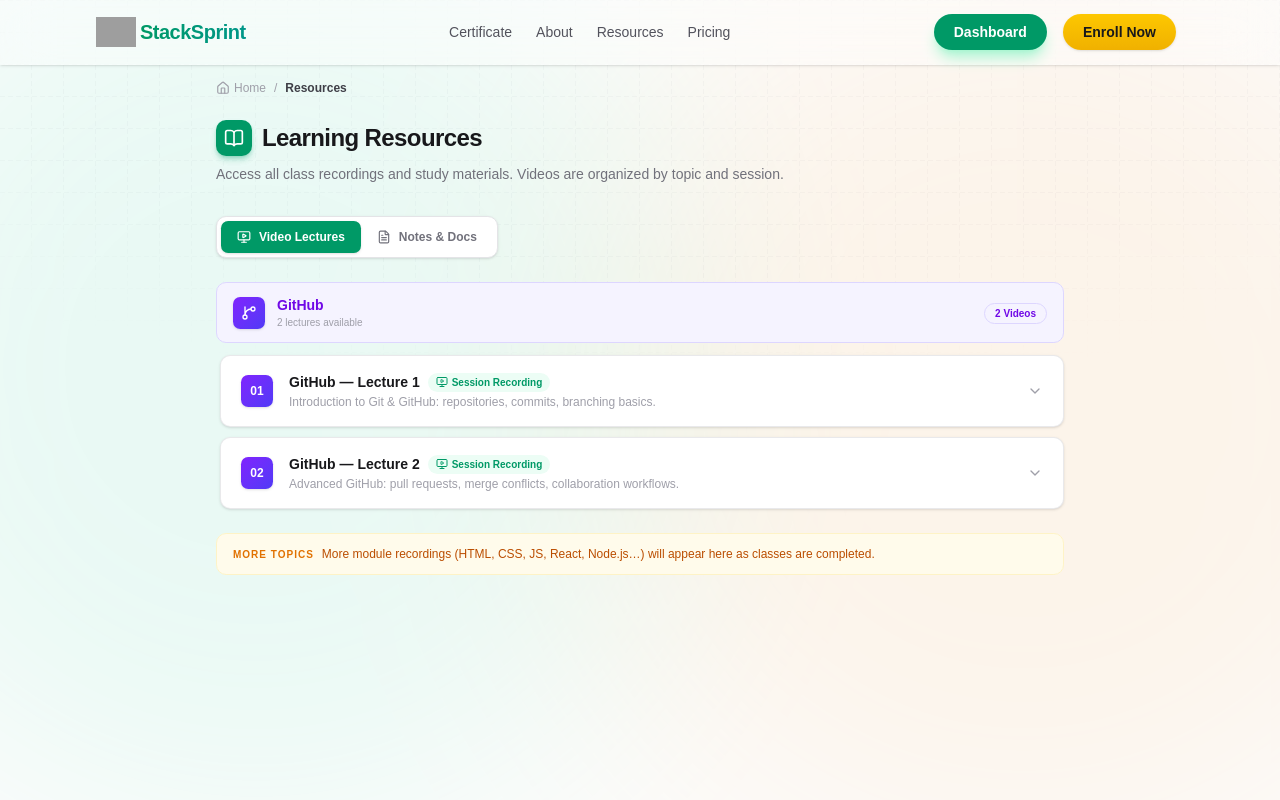
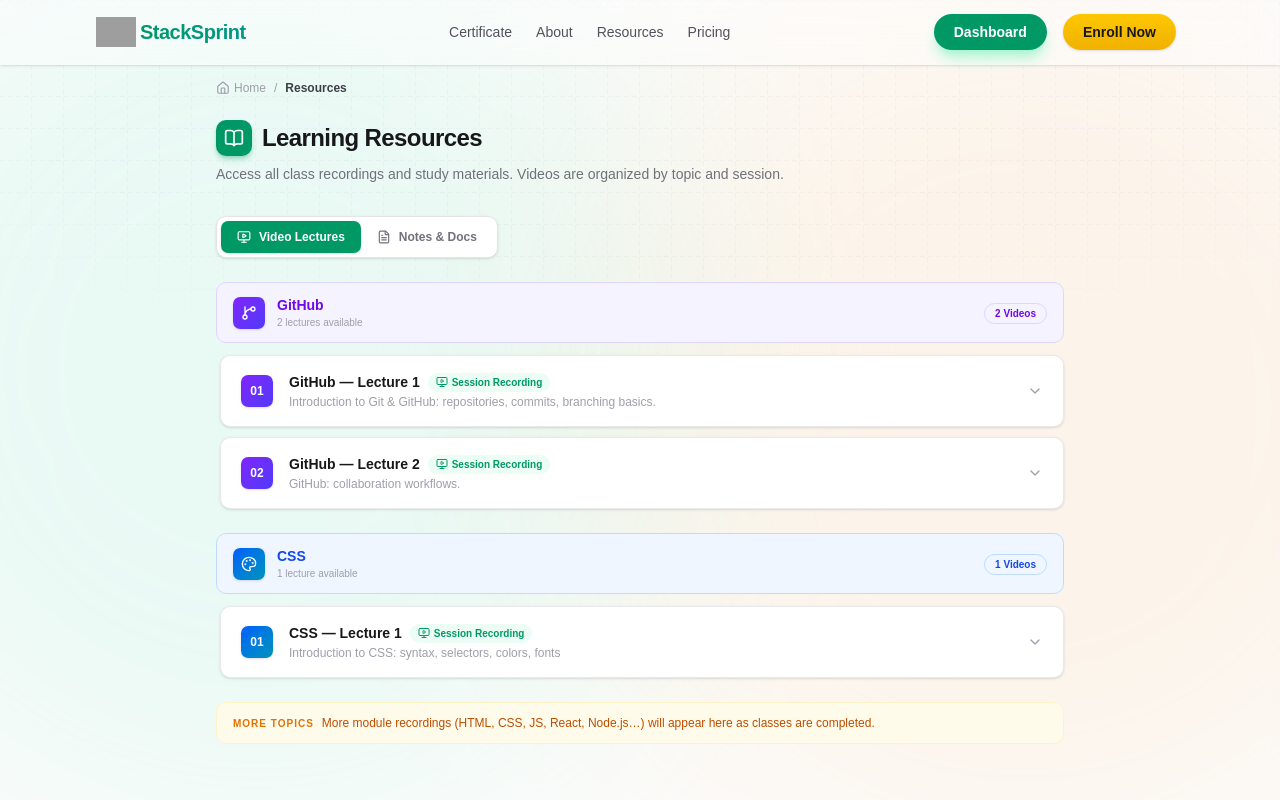
Before and after one commit to Biswa-source45/StackSprint-Bootcamp, a React (Vite) app: page /resources in a window 1280 px wide. Shown: the top 800 px of the page. Built offline with nearby package versions, Linux system fonts and the light colour scheme; no server answers; the database is empty; sample sign-in values are in the browser's storage; grey boxes are pictures that could not be loaded.

Commit message:
added new resources

```diff
--- a/src/pages/Resources.jsx
+++ b/src/pages/Resources.jsx
@@ -9,7 +9,8 @@ import {
   MonitorPlay,
   Home,
   Loader2,
-  CheckCircle2
+  CheckCircle2,
+  Palette
 } from 'lucide-react';
 
 
@@ -34,9 +35,27 @@ const CURRICULUM = [
       {
         id: 'gh-lec-2',
         title: 'GitHub — Lecture 2',
-        description: 'Advanced GitHub: pull requests, merge conflicts, collaboration workflows.',
+        description: 'GitHub: collaboration workflows.',
         duration: 'Session Recording',
         embedUrl: 'https://drive.google.com/file/d/1POPfBVwsb82jStx3y439nKv0DLe6SiwS/preview'
+      }
+    ]
+  },
+  {
+    id: 'css',
+    topic: 'CSS',
+    icon: Palette,
+    color: 'from-blue-600 to-cyan-600',
+    bgLight: 'bg-blue-50',
+    textColor: 'text-blue-700',
+    borderColor: 'border-blue-200',
+    lectures: [
+      {
+        id: 'css-lec-1',
+        title: 'CSS — Lecture 1',
+        description: 'Introduction to CSS: syntax, selectors, colors, fonts',
+        duration: 'Session Recording',
+        embedUrl: 'https://drive.google.com/file/d/1GsimyMwTfRO2-y7WTGmJngt5RepkHIe9/preview'
       }
     ]
   }
```
